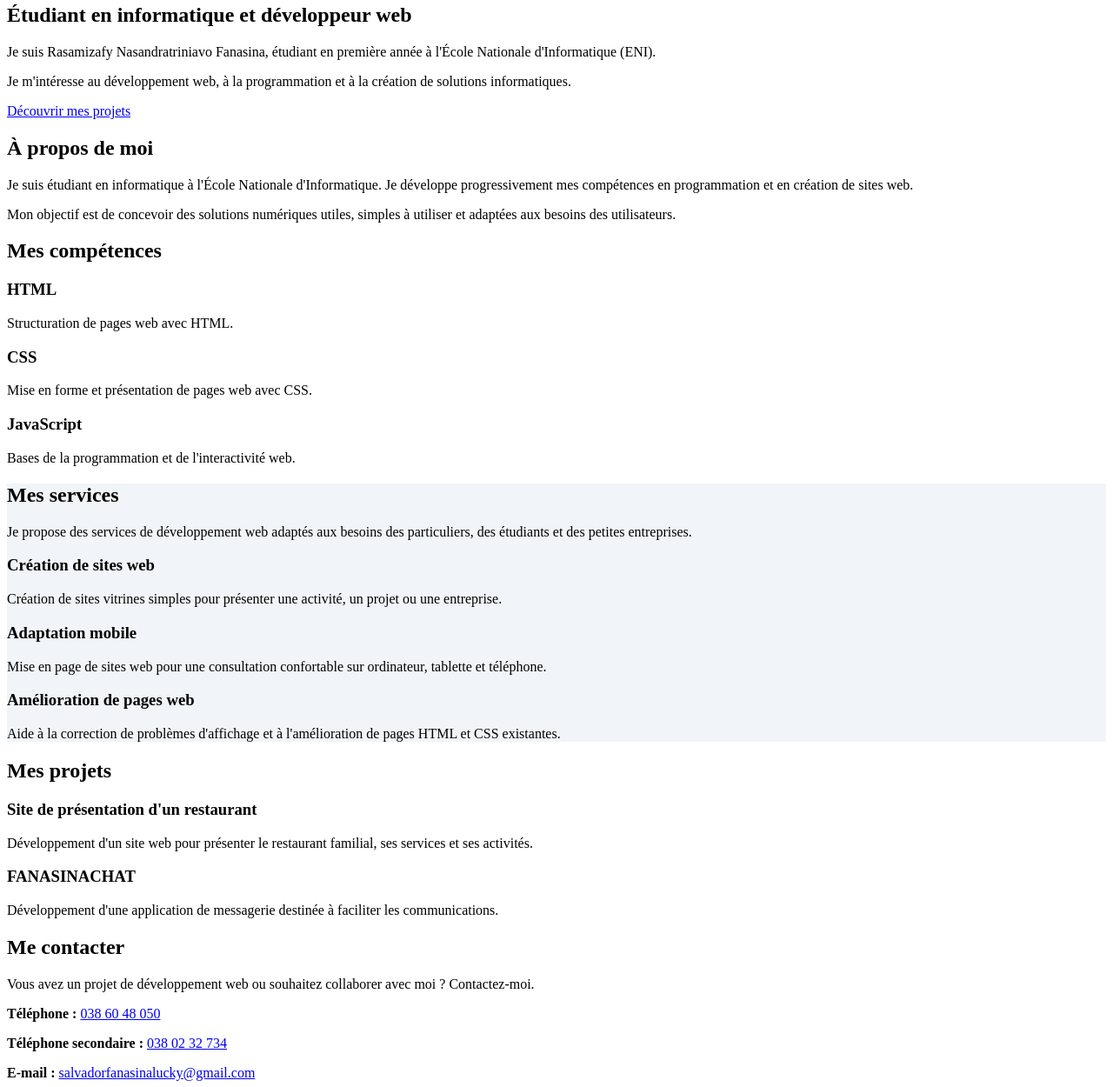
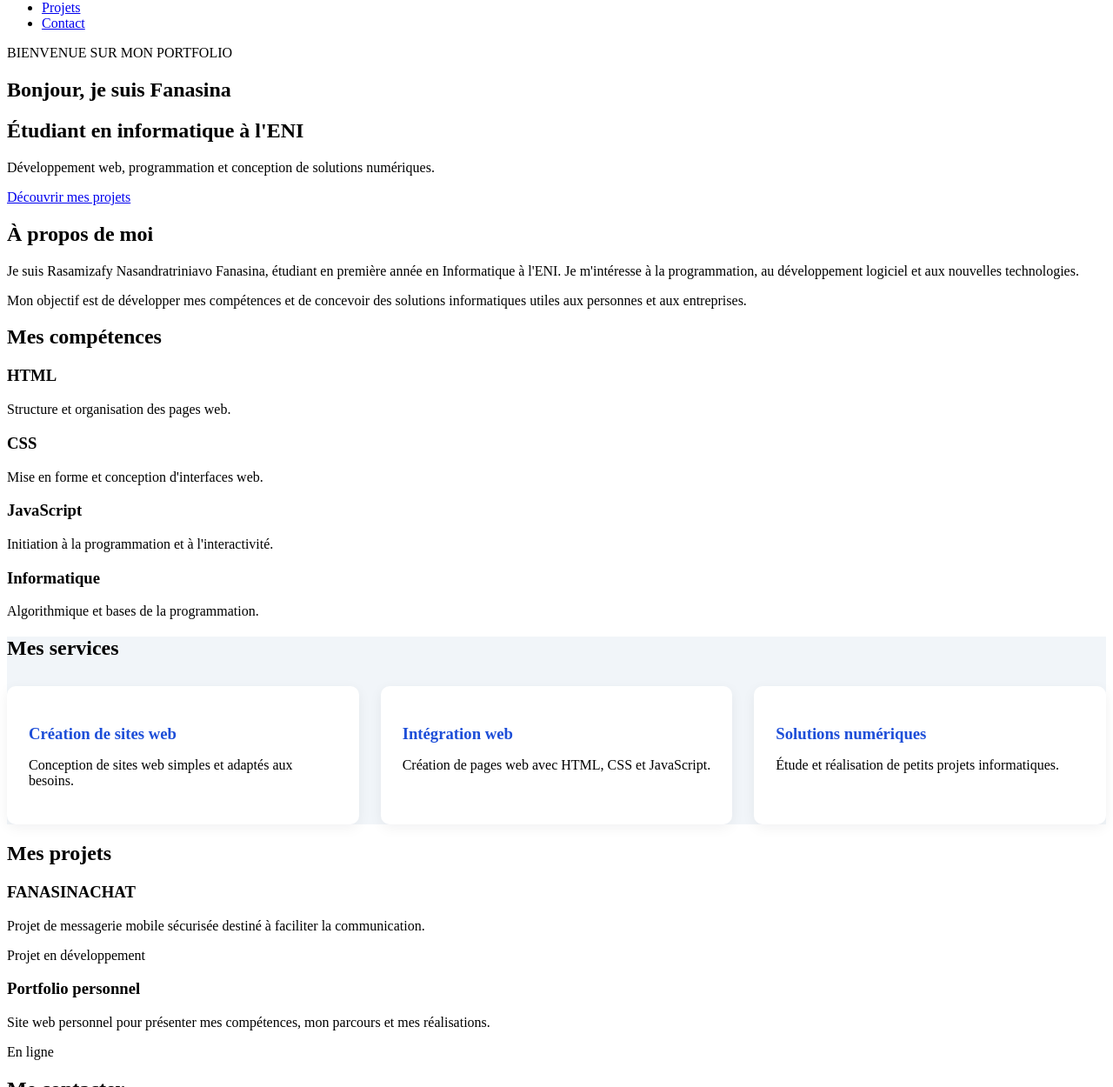
Before and after one commit to salvadorfanasinalucky-ux/portfolio-eni, a plain HTML site: page index.html in a window 1280 px wide. Shown: the part 114-1364 px from the top of the page at 87% size. Drawn offline with Linux system fonts and the light colour scheme.

Commit message:
mise a jour portfolio

```diff
--- a/index.html
+++ b/index.html
@@ -1,201 +1,150 @@
+
 <!DOCTYPE html>
 <html lang="fr">
 <head>
     <meta charset="UTF-8">
     <meta name="viewport" content="width=device-width, initial-scale=1.0">
-
-    <title>Rasamizafy Nasandratriniavo Fanasina | Portfolio</title>
-
-    <meta
-        name="description"
-        content="Portfolio de Rasamizafy Nasandratriniavo Fanasina, étudiant en informatique et développeur web."
-    >
-
+    <meta name="description" content="Portfolio de Rasamizafy Nasandratriniavo Fanasina, étudiant en informatique à l'ENI. Découvrez ses compétences et projets.">
+    <title>Portfolio | Rasamizafy Nasandratriniavo Fanasina</title>
     <link rel="stylesheet" href="style.css">
 </head>
-
 <body>
 
     <header>
-        <h1>
-            <a class="logo" href="#accueil">
-                Rasamizafy Nasandratriniavo Fanasina
-            </a>
-        </h1>
-
-        <nav aria-label="Navigation principale">
-            <a href="#accueil">Accueil</a>
-            <a href="#apropos">À propos</a>
-            <a href="#competences">Compétences</a>
-            <a href="#services">Services</a>
-            <a href="#projets">Projets</a>
-            <a href="#contact">Contact</a>
+        <nav class="navbar">
+            <a href="#accueil" class="logo">FANASINA</a>
+            <ul class="nav-links">
+                <li><a href="#accueil">Accueil</a></li>
+                <li><a href="#apropos">À propos</a></li>
+                <li><a href="#competences">Compétences</a></li>
+                <li><a href="#services">Services</a></li>
+                <li><a href="#projets">Projets</a></li>
+                <li><a href="#contact">Contact</a></li>
+            </ul>
         </nav>
     </header>
 
     <main>
-
-        <!-- ACCUEIL -->
-        <section id="accueil">
-            <h2>Étudiant en informatique et développeur web</h2>
-
-            <p>
-                Je suis Rasamizafy Nasandratriniavo Fanasina,
-                étudiant en première année à l'École Nationale
-                d'Informatique (ENI).
-            </p>
-
-            <p>
-                Je m'intéresse au développement web, à la programmation
-                et à la création de solutions informatiques.
-            </p>
-
-            <a href="#projets">Découvrir mes projets</a>
+        <section id="accueil" class="hero">
+            <div class="hero-content">
+                <p class="welcome">BIENVENUE SUR MON PORTFOLIO</p>
+                <h1>Bonjour, je suis <span>Fanasina</span></h1>
+                <h2>Étudiant en informatique à l'ENI</h2>
+                <p>Développement web, programmation et conception de solutions numériques.</p>
+                <a href="#projets" class="btn">Découvrir mes projets</a>
+            </div>
         </section>
 
-        <!-- À PROPOS -->
         <section id="apropos">
             <h2>À propos de moi</h2>
-
-            <p>
-                Je suis étudiant en informatique à l'École Nationale
-                d'Informatique. Je développe progressivement mes compétences
-                en programmation et en création de sites web.
-            </p>
-
-            <p>
-                Mon objectif est de concevoir des solutions numériques
-                utiles, simples à utiliser et adaptées aux besoins
-                des utilisateurs.
-            </p>
+            <div class="about-content">
+                <p>
+                    Je suis Rasamizafy Nasandratriniavo Fanasina,
+                    étudiant en première année en Informatique à l'ENI.
+                    Je m'intéresse à la programmation, au développement
+                    logiciel et aux nouvelles technologies.
+                </p>
+                <p>
+                    Mon objectif est de développer mes compétences
+                    et de concevoir des solutions informatiques utiles
+                    aux personnes et aux entreprises.
+                </p>
+            </div>
         </section>
 
-        <!-- COMPÉTENCES -->
         <section id="competences">
             <h2>Mes compétences</h2>
-
-            <article>
-                <h3>HTML</h3>
-                <p>Structuration de pages web avec HTML.</p>
-            </article>
-
-            <article>
-                <h3>CSS</h3>
-                <p>Mise en forme et présentation de pages web avec CSS.</p>
-            </article>
-
-            <article>
-                <h3>JavaScript</h3>
-                <p>Bases de la programmation et de l'interactivité web.</p>
-            </article>
+            <div class="card-container">
+                <article class="card">
+                    <h3>HTML</h3>
+                    <p>Structure et organisation des pages web.</p>
+                </article>
+                <article class="card">
+                    <h3>CSS</h3>
+                    <p>Mise en forme et conception d'interfaces web.</p>
+                </article>
+                <article class="card">
+                    <h3>JavaScript</h3>
+                    <p>Initiation à la programmation et à l'interactivité.</p>
+                </article>
+                <article class="card">
+                    <h3>Informatique</h3>
+                    <p>Algorithmique et bases de la programmation.</p>
+                </article>
+            </div>
         </section>
 
-        <!-- SERVICES -->
         <section id="services">
             <h2>Mes services</h2>
-
-            <p>
-                Je propose des services de développement web adaptés
-                aux besoins des particuliers, des étudiants et des petites
-                entreprises.
-            </p>
-
-            <article>
-                <h3>Création de sites web</h3>
-                <p>
-                    Création de sites vitrines simples pour présenter
-                    une activité, un projet ou une entreprise.
-                </p>
-            </article>
-
-            <article>
-                <h3>Adaptation mobile</h3>
-                <p>
-                    Mise en page de sites web pour une consultation
-                    confortable sur ordinateur, tablette et téléphone.
-                </p>
-            </article>
-
-            <article>
-                <h3>Amélioration de pages web</h3>
-                <p>
-                    Aide à la correction de problèmes d'affichage
-                    et à l'amélioration de pages HTML et CSS existantes.
-                </p>
-            </article>
+            <div class="services-container">
+                <article class="service-card">
+                    <h3>Création de sites web</h3>
+                    <p>Conception de sites web simples et adaptés aux besoins.</p>
+                </article>
+                <article class="service-card">
+                    <h3>Intégration web</h3>
+                    <p>Création de pages web avec HTML, CSS et JavaScript.</p>
+                </article>
+                <article class="service-card">
+                    <h3>Solutions numériques</h3>
+                    <p>Étude et réalisation de petits projets informatiques.</p>
+                </article>
+            </div>
         </section>
 
-        <!-- PROJETS -->
         <section id="projets">
             <h2>Mes projets</h2>
+            <div class="card-container">
+                <article class="project-card">
+                    <h3>FANASINACHAT</h3>
+                    <p>
+                        Projet de messagerie mobile sécurisée destiné
+                        à faciliter la communication.
+                    </p>
+                    <span class="project-status">Projet en développement</span>
+                </article>
 
-            <article>
-                <h3>Site de présentation d'un restaurant</h3>
-                <p>
-                    Développement d'un site web pour présenter
-                    le restaurant familial, ses services et ses activités.
-                </p>
-            </article>
-
-            <article>
-                <h3>FANASINACHAT</h3>
-                <p>
-                    Développement d'une application de messagerie
-                    destinée à faciliter les communications.
-                </p>
-            </article>
+                <article class="project-card">
+                    <h3>Portfolio personnel</h3>
+                    <p>
+                        Site web personnel pour présenter mes compétences,
+                        mon parcours et mes réalisations.
+                    </p>
+                    <span class="project-status">En ligne</span>
+                </article>
+            </div>
         </section>
 
-        <!-- CONTACT -->
         <section id="contact">
             <h2>Me contacter</h2>
-
-            <p>
-                Vous avez un projet de développement web ou souhaitez
-                collaborer avec moi ? Contactez-moi.
-            </p>
+            <p>Vous souhaitez discuter d'un projet ou me contacter ?</p>
 
             <div class="contact-info">
-                <p>
-                    <strong>Téléphone :</strong>
-                    <a href="tel:+261386048050">038 60 48 050</a>
-                </p>
-
-                <p>
-                    <strong>Téléphone secondaire :</strong>
-                    <a href="tel:+261380232734">038 02 32 734</a>
-                </p>
-
-                <p>
-                    <strong>E-mail :</strong>
+                <p><strong>Email :</strong>
                     <a href="mailto:salvadorfanasinalucky@gmail.com">
                         salvadorfanasinalucky@gmail.com
                     </a>
                 </p>
 
-                <p>
-                    <strong>Facebook :</strong>
-                    <a
-                        href="https://www.facebook.com/profile.php?id=61567670547028"
-                        target="_blank"
-                        rel="noopener noreferrer"
-                    >
-                        FANASINA RSM
+                <p><strong>Téléphone :</strong>
+                    <a href="tel:+261386048050">+261 38 60 480 50</a>
+                </p>
+
+                <p><strong>Facebook :</strong>
+                    <a href="https://www.facebook.com/profile.php?id=61567670547028"
+                       target="_blank"
+                       rel="noopener noreferrer">
+                        Mon profil Facebook
                     </a>
                 </p>
             </div>
         </section>
-
     </main>
 
     <footer>
-        <p>
-            © <span id="current-year">2026</span>
-            Rasamizafy Nasandratriniavo Fanasina
-        </p>
+        <p>© 2026 Rasamizafy Nasandratriniavo Fanasina. Tous droits réservés.</p>
     </footer>
 
     <script src="script.js"></script>
-
 </body>
 </html>
```
